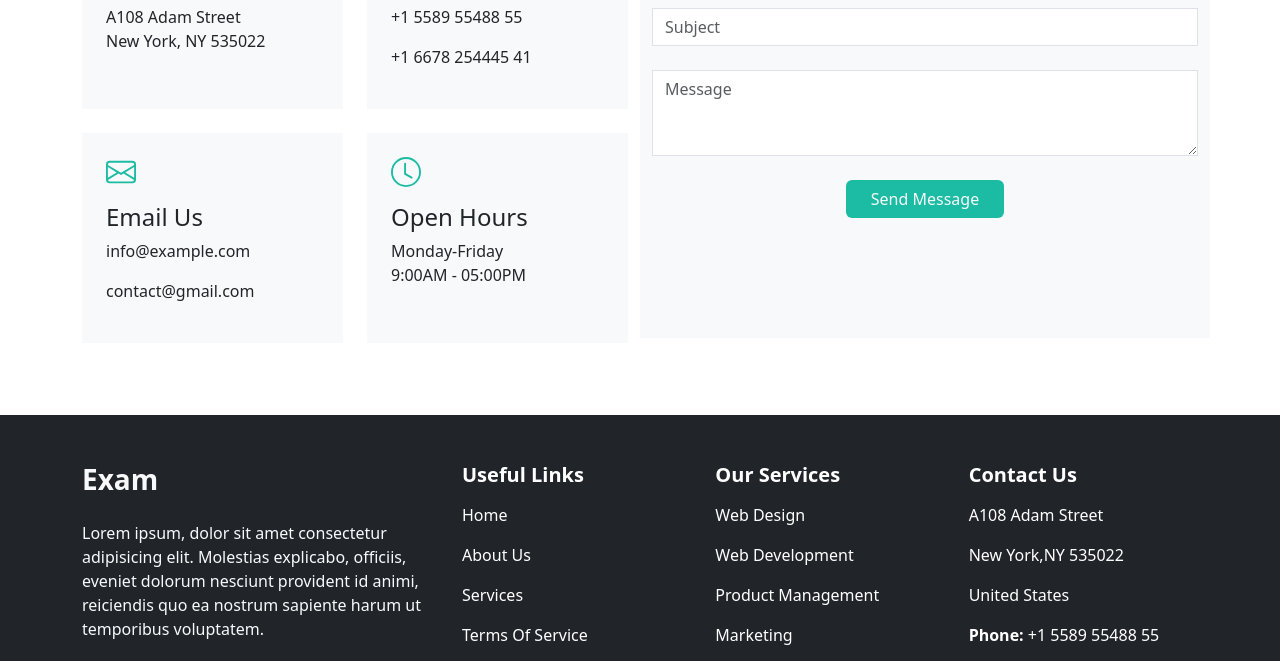
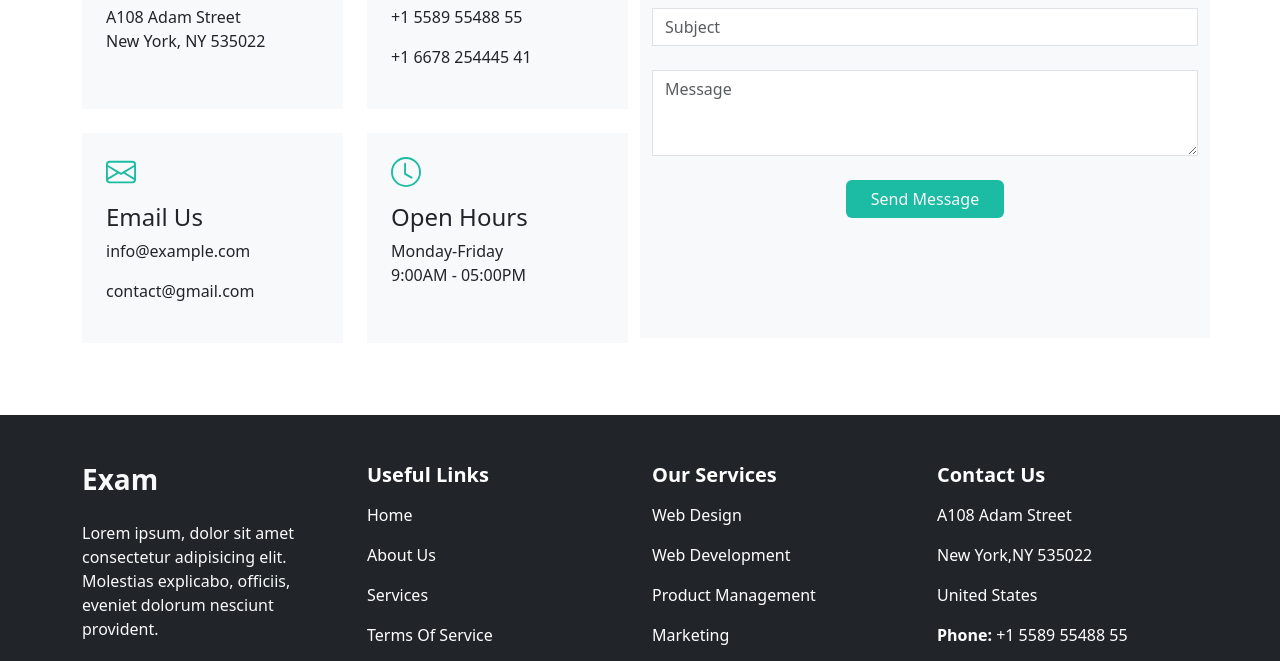
Before and after one commit to sumaiya-akter888/final-exam, a plain HTML site: page index.html in a window 1280 px wide. Shown: the part 3408-4069 px from the top of the page. Drawn offline with nearby package versions, Linux system fonts and the light colour scheme.

Commit message:
7th commit

```diff
--- a/index.html
+++ b/index.html
@@ -374,10 +374,10 @@
   <!-- =========footer======== -->
    <div class="footer bg-dark text-light py-5">
  <div class="container">
-  <div class="row">
-    <div class="col-md-4 mb-5">
+  <div class="row row row-cols-1 row-cols-sm-1 row-cols-md-2 row-cols-lg-4">
+    <div class="col mb-5">
       <h3 class="fw-bold">Exam</h3>
-      <p class="my-4">Lorem ipsum, dolor sit amet consectetur adipisicing elit. Molestias explicabo, officiis, eveniet dolorum nesciunt provident id animi, reiciendis quo ea nostrum sapiente harum ut temporibus voluptatem.</p>
+      <p class="my-4">Lorem ipsum, dolor sit amet consectetur adipisicing elit. Molestias explicabo, officiis, eveniet dolorum nesciunt provident.</p>
       <div class="footer-icon d-flex gap-2">
         <div class="icons">
           <svg xmlns="http://www.w3.org/2000/svg" width="16" height="16" fill="currentColor" class="bi bi-twitter-x" viewBox="0 0 16 16">
@@ -401,9 +401,7 @@
         </div>
       </div>
     </div>
-    <div class="col-md-8 mb-5">
-      <div class="row">
-        <div class="col-4">
+        <div class="col mb-5">
           <ul>
             <li><a href=""><h5 class="fw-bold">Useful Links</h5></a></li>
             <li><a href="">Home</a></li>
@@ -413,7 +411,7 @@
             <li><a href="">Privacy Policy</a></li>
           </ul>
         </div>
-        <div class="col-4">
+        <div class="col mb-5">
           <ul>
             <li><a href=""><h5 class="fw-bold">Our Services</h5></a></li>
             <li><a href="">Web Design</a></li>
@@ -423,7 +421,7 @@
             <li><a href="">Graphic Design</a></li>
           </ul>
         </div>
-        <div class="col-4">
+        <div class="col mb-5">
           <ul>
             <li><a href=""><h5 class="fw-bold">Contact Us</h5></a></li>
             <li><a href="">A108 Adam Street <br> New York,NY 535022 <br> United States</a></li>
@@ -431,7 +429,6 @@
             <li><a href=""><span class="fw-bold">Email:</span> info@example.com</a></li>
           </ul>
         </div>
-      </div>
     </div>
   </div>
  </div>
```
